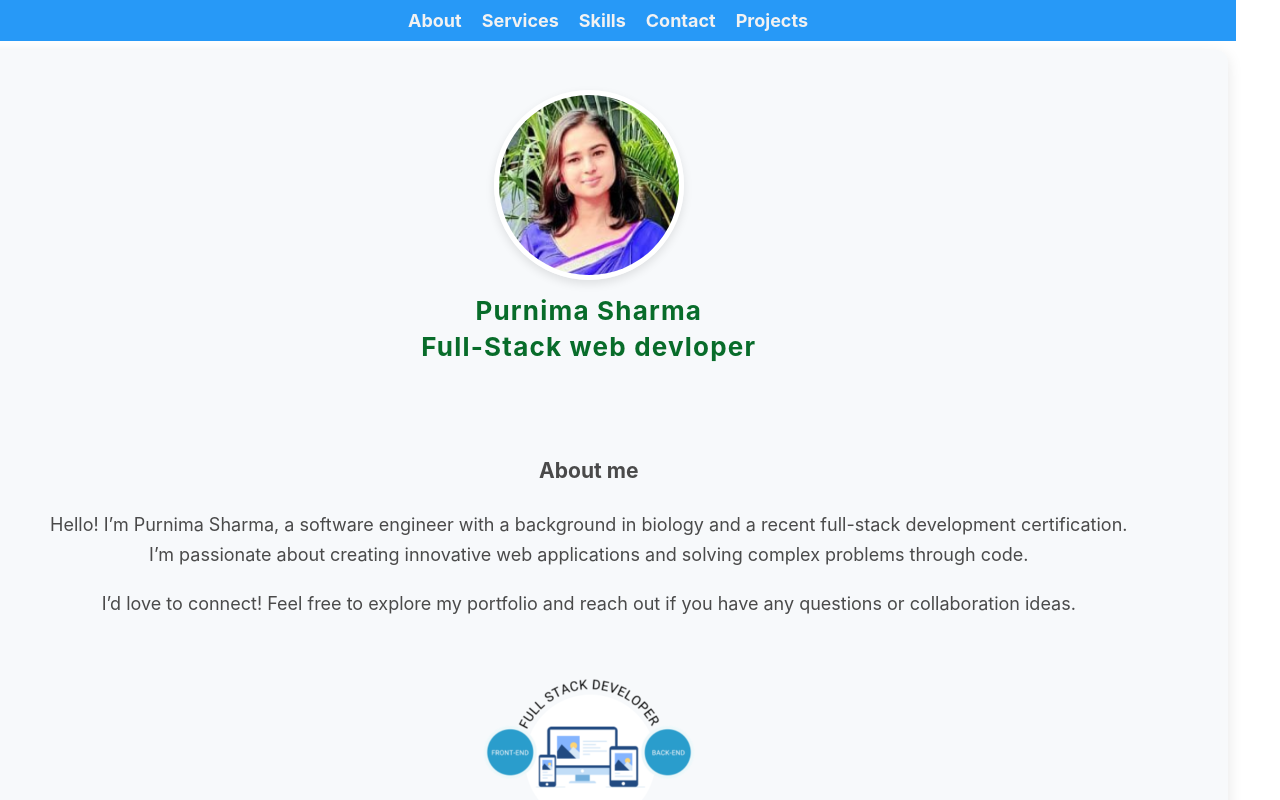
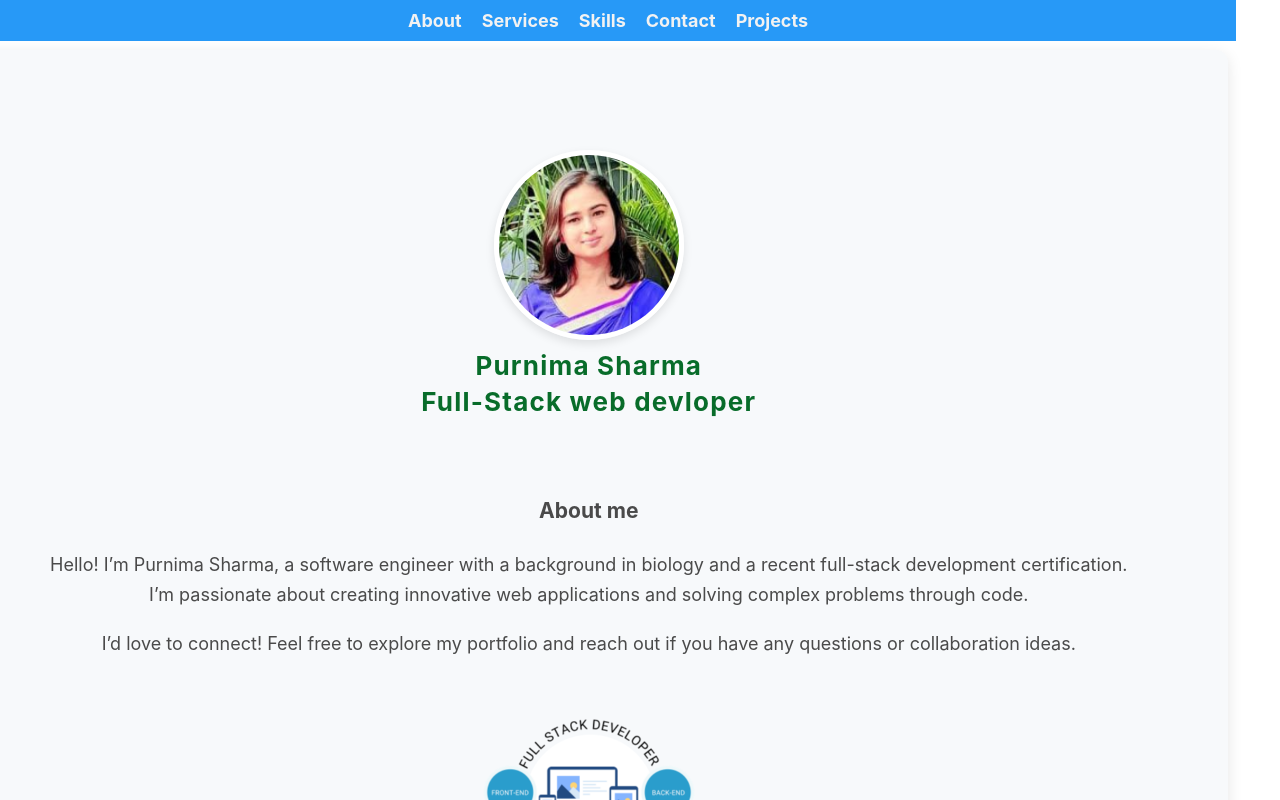
Before and after one commit to iampurnima/portfolio-version-1, a React (Create React App) app: page / in a window 1280 px wide. Shown: the top 800 px of the page. Built offline with nearby package versions, Linux system fonts and the light colour scheme.

Commit message:
modified

```diff
--- a/src/css/About.css
+++ b/src/css/About.css
@@ -160,7 +160,8 @@
   width: 180px;
   height: 180px;
   border-radius: 50%;
-  margin-bottom: 15px;
+  margin-bottom: 10px;
+  margin-top: 60px;
   border: 5px solid #fff;
   box-shadow: 0 4px 10px rgba(0, 0, 0, 0.1);
   animation: fadeIn 1.5s ease-in-out;
@@ -173,7 +174,7 @@
 .heroSection {
   text-align: center;
   color: #086C2A;
-  margin-bottom: 20px;
+  margin-bottom: 5px;
 }
 
 .heroSection h2 {
```
